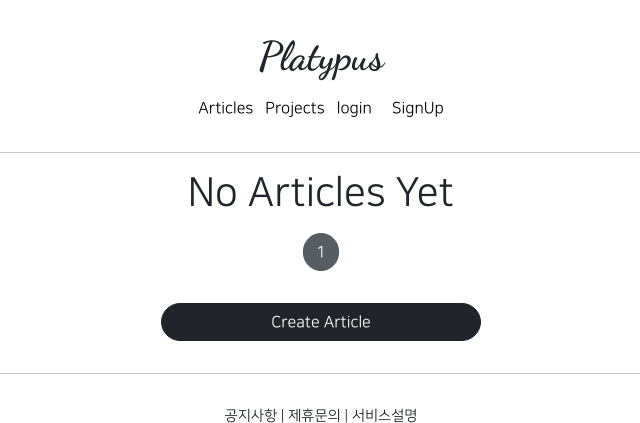
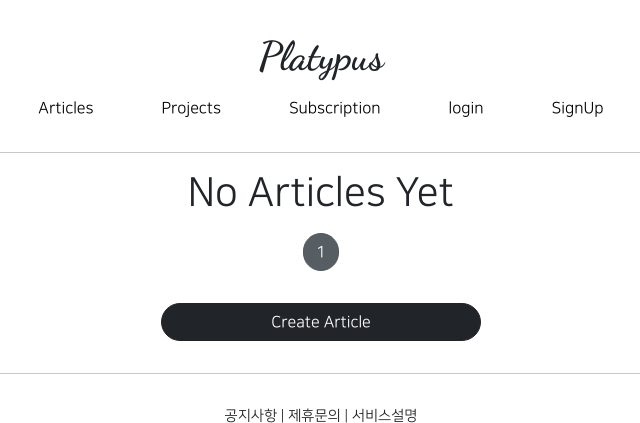
Before and after one commit to Aiden-Kwak/pinterest-clone, a Django app: page /articles/list/ in a window 1280 px wide. Shown: the top 423 px of the page, without its empty margins (319-959 px from the left). Run offline with Django 3.2, Linux system fonts and the light colour scheme; data that the repository does not hold is empty; some libraries are stand-ins or nearby versions.

Commit message:
subscription, Field Lookup

```diff
--- a/platypus/static/base.css
+++ b/platypus/static/base.css
@@ -34,7 +34,7 @@ a:hover {
 }
 
 .platypus_header_nav {
-    margin: 0rem 0.5rem;
+    margin: 0rem 2rem;
 }
 
 .platypus_header_navbar {
--- a/platypus/subscribeapp/urls.py
+++ b/platypus/subscribeapp/urls.py
@@ -1,9 +1,10 @@
 from django.urls import path
 
-from subscribeapp.views import SubscriptionView
+from subscribeapp.views import SubscriptionView, SubscriptionListView
 
 app_name = 'subscribeapp'
 
 urlpatterns = [
-    path('subscribe/', SubscriptionView.as_view(), name='subscribe')
+    path('subscribe/', SubscriptionView.as_view(), name='subscribe'),
+    path('list/', SubscriptionListView.as_view(), name='list'),
 ]
--- a/platypus/templates/header.html
+++ b/platypus/templates/header.html
@@ -6,8 +6,11 @@
         <a href="{% url 'articleapp:list' %}" class="platypus_header_nav">
             <span>Articles</span>
         </a>
-        <a href="{% url 'projectapp:list' %}">
+        <a href="{% url 'projectapp:list' %}" class="platypus_header_nav">
             <span>Projects</span>
+        </a>
+        <a href="{% url 'subscribeapp:list' %}" class="platypus_header_nav">
+            <span>Subscription</span>
         </a>
 
         {% if not user.is_authenticated %}
```
Also changed, not shown: platypus/subscribeapp/templates/subscribeapp/list.html (added, +9 -0 lines), platypus/subscribeapp/views.py (+14 -1 lines).
